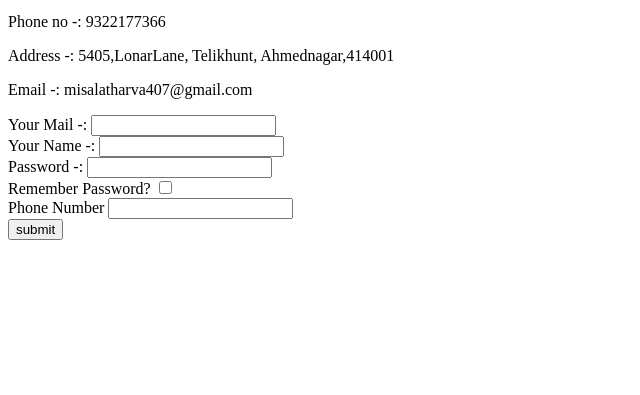
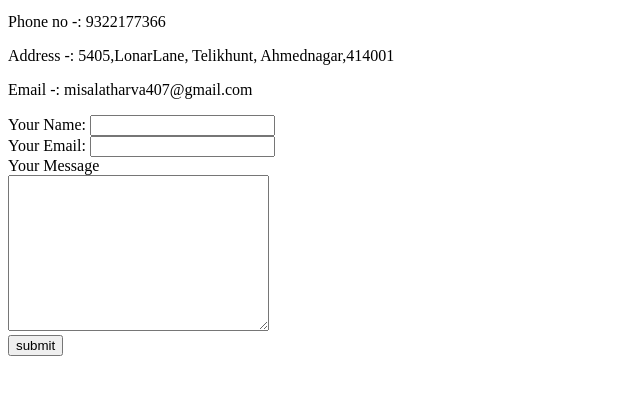
Before and after one commit to atharvamisal2614/cv, a plain HTML site: page contact.html in a window 1280 px wide. Shown: the part 101-496 px from the top of the page, without its empty margins (0-640 px from the left). Drawn offline with Linux system fonts and the light colour scheme.

Commit message:
update contact.html

```diff
--- a/contact.html
+++ b/contact.html
@@ -6,6 +6,7 @@
     <meta name="viewport" content="width=device-width, initial-scale=1.0">
     <title>Document</title>
 </head>
+<link rel="stylesheet" href="css/style.css">
 <body>
     <h1>My Contact Details</h1>
     <p>Name -: Atharva Rajesh Misal</p>
@@ -13,20 +14,15 @@
     <p>Address -: 5405,LonarLane, Telikhunt, Ahmednagar,414001</p>
     <p>Email -: misalatharva407@gmail.com</p>
 
-    <form>
-        <label>Your Mail -: </label>
-        <input type="email"><br>
-        <label>Your Name -: </label>
-        <input type="text" value="">
-         <br>
-        <label>Password  -: </label>
-        <input type="password" value=""><br>
-        <label>Remember Password?</label>
-        <input type="checkbox">
-        <br>
-        <label>Phone Number</label>
-        <input type="number">
-        <br>
+    <form action="mailto:misalatharva407@gmail.com" method="post" enctype="text/plain">
+        <label>Your Name:</label>
+        <input type="text" name="yourName" value=""><br>
+        <label>Your Email:</label>
+        <input type="email" name="yourEmail" value=""><br>
+        <label>Your Message</label><br>
+
+        <textarea name="yourMessage" cols="30" rows="10"></textarea><br>
+
         <input type="submit" value="submit">
     </form>
 </body>
```
